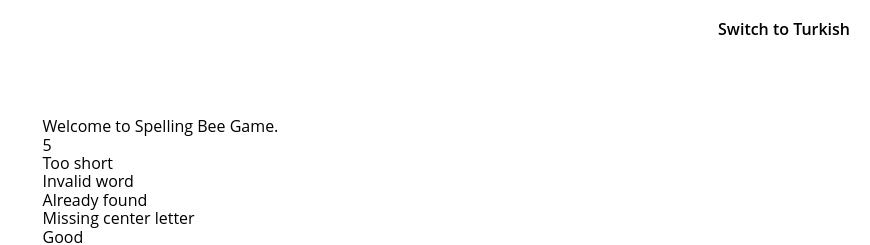
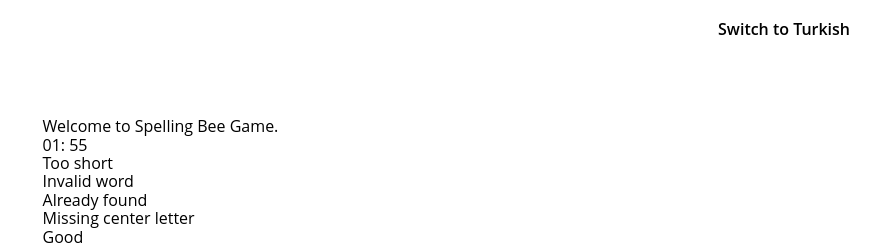
Before and after one commit to efetekce/spelling-bee-game, a Next.js app: page /en in a window 1280 px wide. Shown: the top 245 px of the page, without its empty margins (410-1280 px from the left). Built offline with nearby package versions, Linux system fonts and the light colour scheme; no server answers.

Commit message:
timer format & design

```diff
--- a/components/GameBoard.js
+++ b/components/GameBoard.js
@@ -5,7 +5,7 @@ import Input from "./Input";
 import GenericToast from "./GenericToast";
 
 const GameBoard = () => {
-  const [time, setTime] = useState(10);
+  const [time, setTime] = useState(120);
 
   const submitHandler = async (value) => {
     const guessResponse = await fetch("/api/game", {
--- a/components/TimeDisplay.js
+++ b/components/TimeDisplay.js
@@ -1,11 +1,10 @@
 const TimeDisplay = ({ time }) => {
   const minutes = Math.floor(time / 60);
   const seconds = time % 60;
-  console.log(minutes);
+  // console.log(minutes);
   return (
-    <div>
-      {minutes}:{seconds}
-    </div>
+    <div>{`${String(minutes).padStart(2, "0")}:
+    ${String(seconds).padStart(2, "0")}`}</div>
   );
 };
 export default TimeDisplay;
--- a/components/Timer.js
+++ b/components/Timer.js
@@ -25,6 +25,10 @@ const Timer = ({ time }) => {
     return () => clearInterval(interval);
   }, [isRunning]);
 
-  return <div>{remaining}</div>;
+  return (
+    <div>
+      <TimeDisplay time={remaining} />
+    </div>
+  );
 };
 export default Timer;
```
